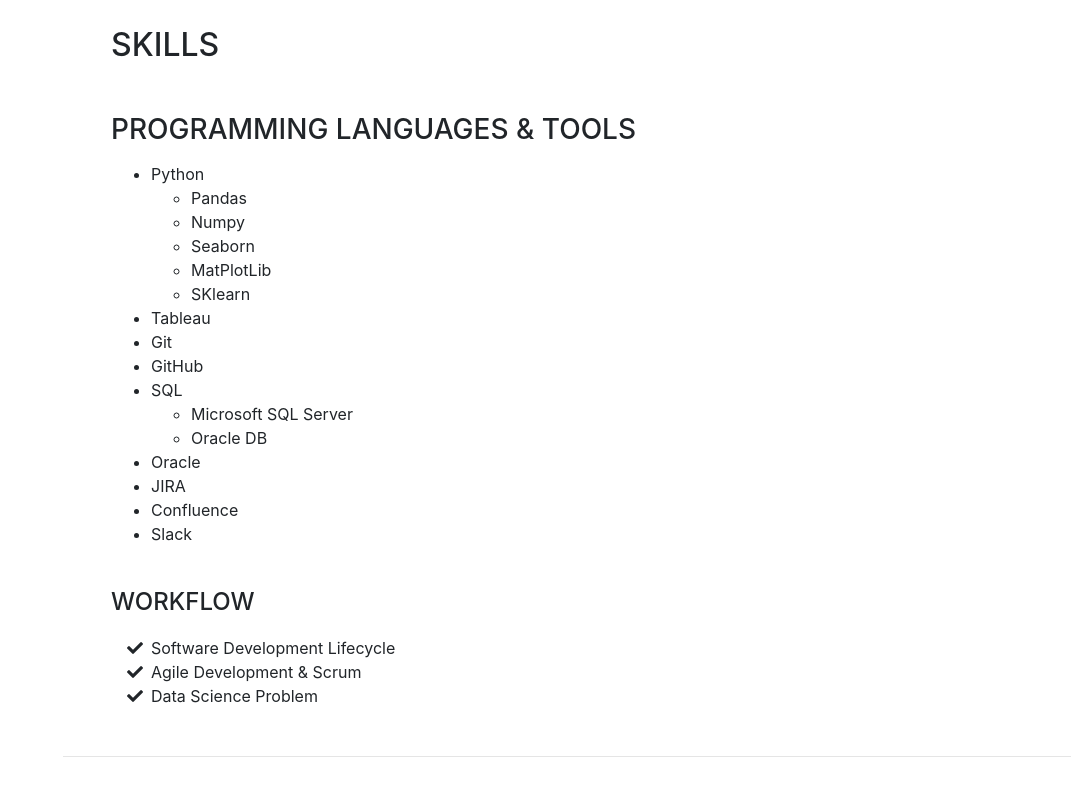
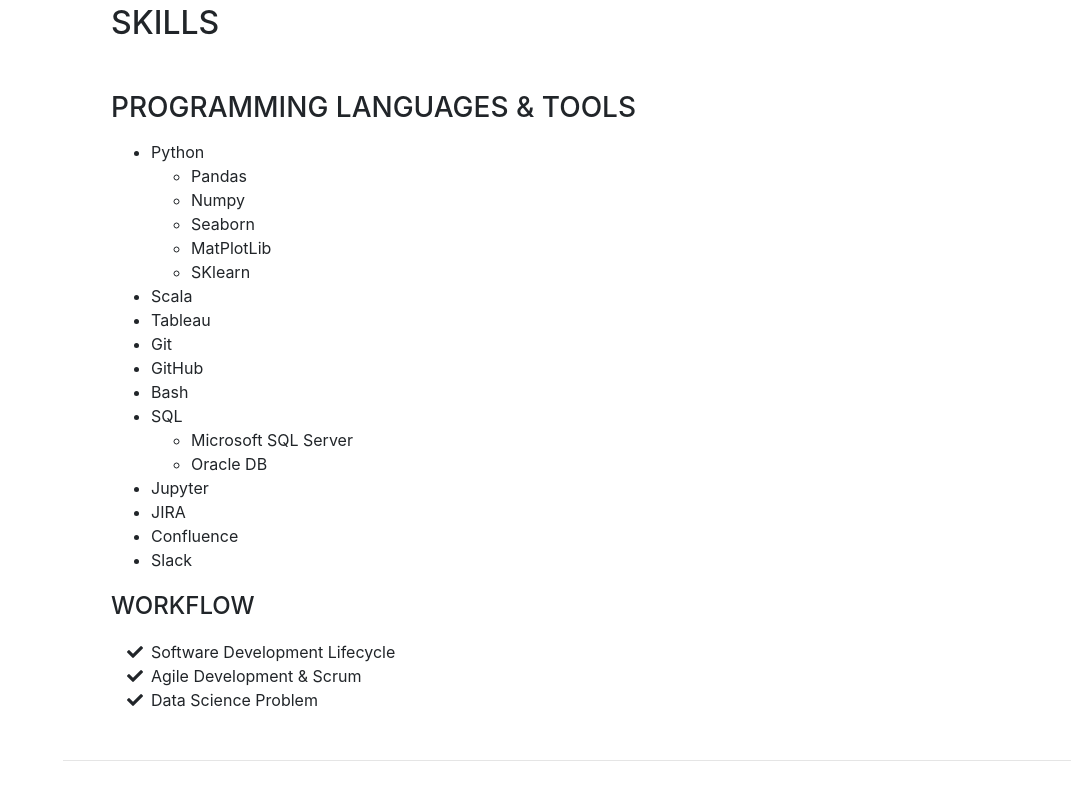
Before and after one commit to datanelson518/datanelson518.github.io, a website with bundled scripts: page index.html in a window 1280 px wide. Shown: the part 6176-6976 px from the top of the page, without its empty margins (209-1280 px from the left). Built offline with nearby package versions, Linux system fonts and the light colour scheme; a web font is replaced by a local one.

Commit message:
update skills

```diff
--- a/index.html
+++ b/index.html
@@ -306,16 +306,18 @@
                       <li>SKlearn</li>
                     </ul>
                 </li>
+                <li>Scala</li>
                 <li>Tableau</li>
                 <li>Git</li>
                 <li>GitHub</li>
+                <li>Bash</li>
                 <li>SQL
                   <ul>
                     <li>Microsoft SQL Server</li>
                     <li>Oracle DB</li>
                   </ul>
                 </li>
-                <li>Oracle</li>
+                <li>Jupyter</li>
                 <li>JIRA</li>
                 <li>Confluence</li>
                 <li>Slack</li>
```
